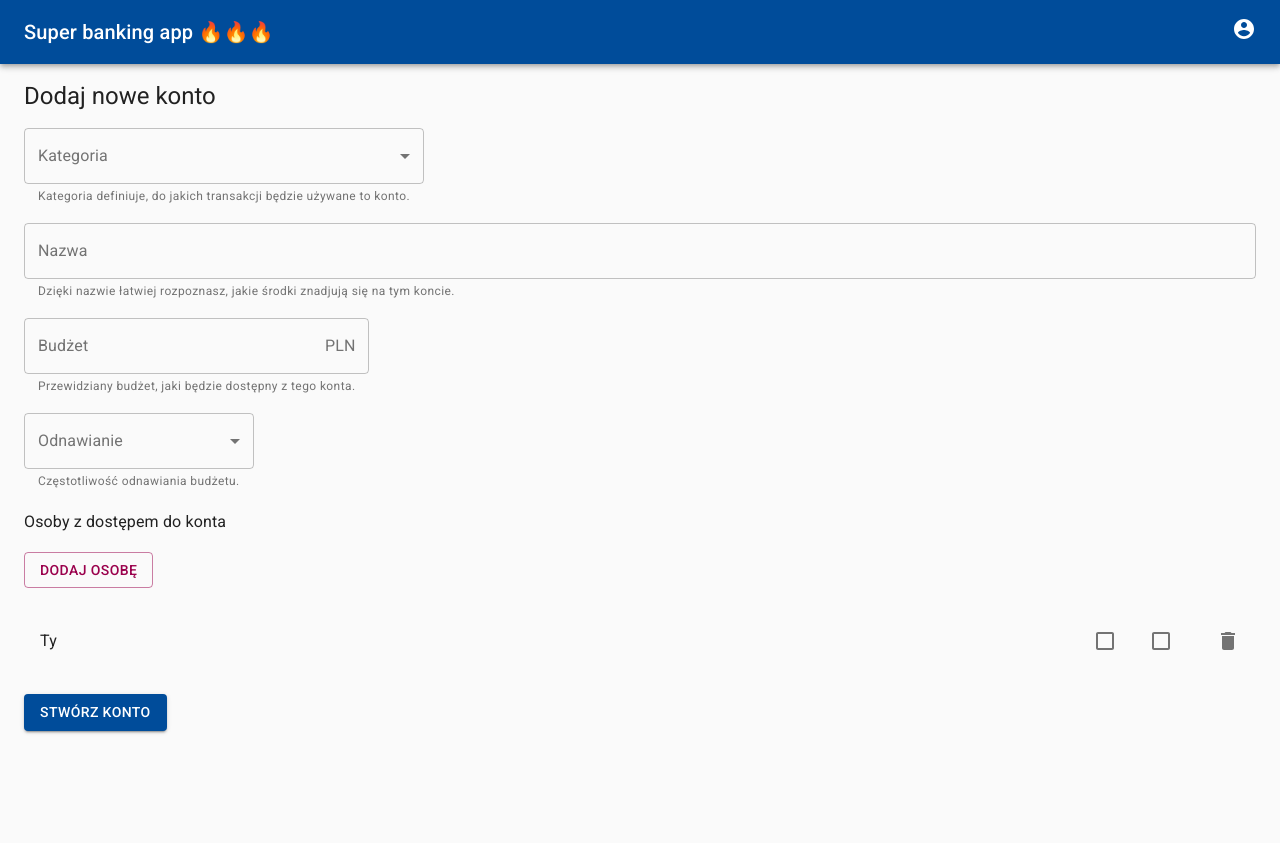
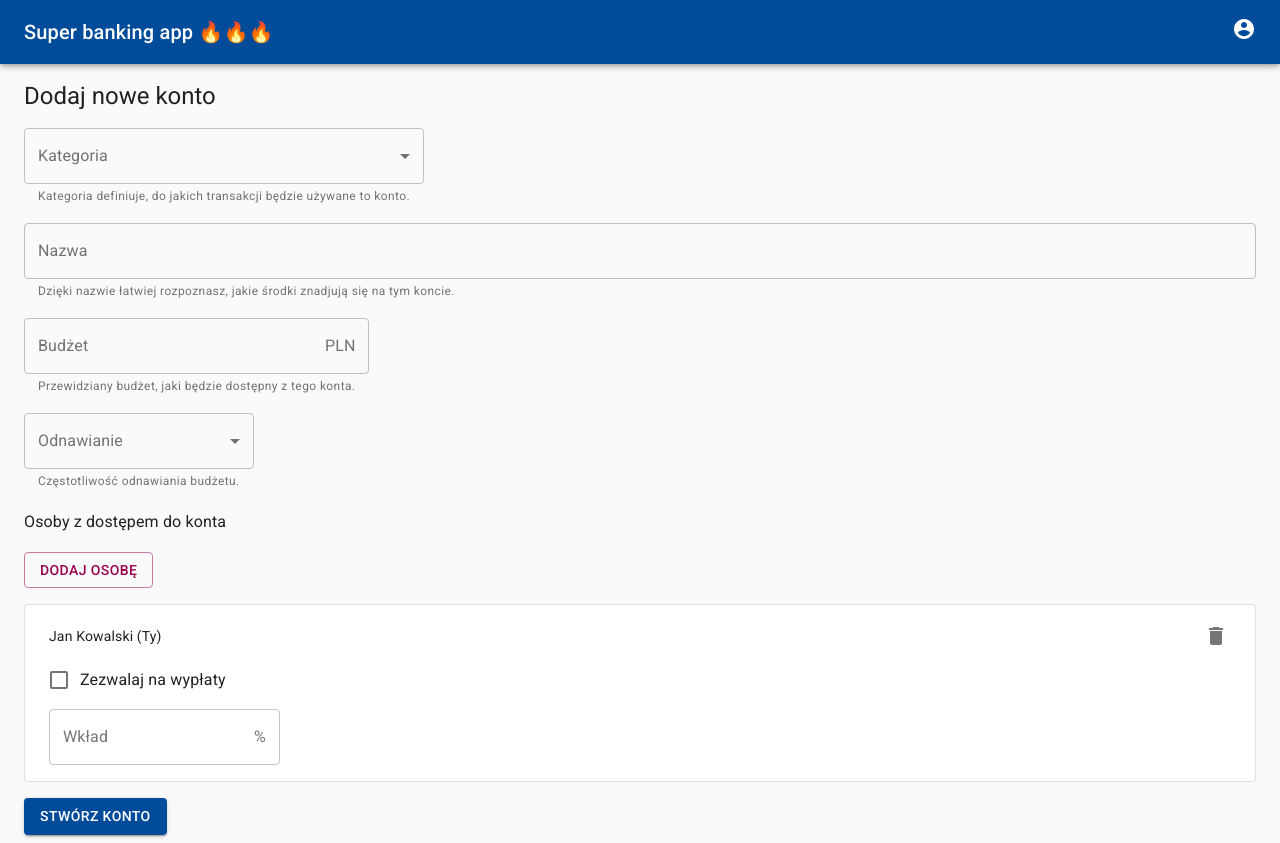
Before and after one commit to fringers/hack4lem_2021, a React (Create React App) app in the folder webapp/: page /accounts/create in a window 1280 px wide. Before the commit the page ends 800 px from the top, so only its background shows below. Built offline with nearby package versions, Linux system fonts and the light colour scheme.

Commit message:
users list item

```diff
--- /dev/null
+++ b/webapp/src/components/account/CreateAccount/UserItem.js
@@ -0,0 +1,58 @@
+import Checkbox from "@material-ui/core/Checkbox";
+import IconButton from "@material-ui/core/IconButton";
+import DeleteIcon from "@material-ui/icons/Delete";
+import FormControlLabel from "@material-ui/core/FormControlLabel";
+import TextField from "@material-ui/core/TextField";
+import InputAdornment from "@material-ui/core/InputAdornment";
+import Paper from "@material-ui/core/Paper";
+import Box from "@material-ui/core/Box";
+import Grid from "@material-ui/core/Grid";
+
+export const UserItem = () => {
+  return (
+    <Paper variant="outlined">
+      <Box px={3} py={2}>
+        <Grid container direction="column" spacing={1}>
+          <Grid item>
+            <Grid
+              container
+              direction="row"
+              justify="space-between"
+              alignItems="center"
+            >
+              <Grid item>Jan Kowalski (Ty)</Grid>
+
+              <Grid item>
+                <IconButton size="small">
+                  <DeleteIcon />
+                </IconButton>
+              </Grid>
+            </Grid>
+          </Grid>
+
+          <Grid item>
+            <FormControlLabel
+              control={<Checkbox name="test" />}
+              label="Zezwalaj na wypłaty"
+            />
+          </Grid>
+
+          <Grid item>
+            <TextField
+              id="budget"
+              label="Wkład"
+              type="number"
+              min="0"
+              max="100"
+              variant="outlined"
+              placeholder="np. 30"
+              InputProps={{
+                endAdornment: <InputAdornment position="end">%</InputAdornment>,
+              }}
+            />
+          </Grid>
+        </Grid>
+      </Box>
+    </Paper>
+  );
+};
--- a/webapp/src/components/account/CreateAccount/UsersList.js
+++ b/webapp/src/components/account/CreateAccount/UsersList.js
@@ -1,20 +1,13 @@
 import Grid from "@material-ui/core/Grid";
 import Typography from "@material-ui/core/Typography";
 import Button from "@material-ui/core/Button";
-import List from "@material-ui/core/List";
-import ListItem from "@material-ui/core/ListItem";
-import ListItemIcon from "@material-ui/core/ListItemIcon";
-import ListItemSecondaryAction from "@material-ui/core/ListItemSecondaryAction";
-import ListItemText from "@material-ui/core/ListItemText";
-import Checkbox from "@material-ui/core/Checkbox";
-import IconButton from "@material-ui/core/IconButton";
-import DeleteIcon from "@material-ui/icons/Delete";
+import { UserItem } from "./UserItem";
 
 export const UsersList = () => {
   return (
     <Grid container direction="column" spacing={2}>
       <Grid item>
-        <Typography variant="subtitle1"> Osoby z dostępem do konta</Typography>
+        <Typography variant="subtitle1">Osoby z dostępem do konta</Typography>
       </Grid>
 
       <Grid item>
@@ -24,22 +17,7 @@ export const UsersList = () => {
       </Grid>
 
       <Grid item>
-        <List>
-          <ListItem>
-            <ListItemText primary="Ty" />
-            <ListItemIcon>
-              <Checkbox edge="start" tabIndex={-1} disableRippl />
-            </ListItemIcon>
-            <ListItemIcon>
-              <Checkbox edge="start" tabIndex={-1} disableRippl />
-            </ListItemIcon>
-            <ListItemSecondaryAction>
-              <IconButton edge="end" aria-label="comments">
-                <DeleteIcon />
-              </IconButton>
-            </ListItemSecondaryAction>
-          </ListItem>
-        </List>
+        <UserItem />
       </Grid>
     </Grid>
   );
```
